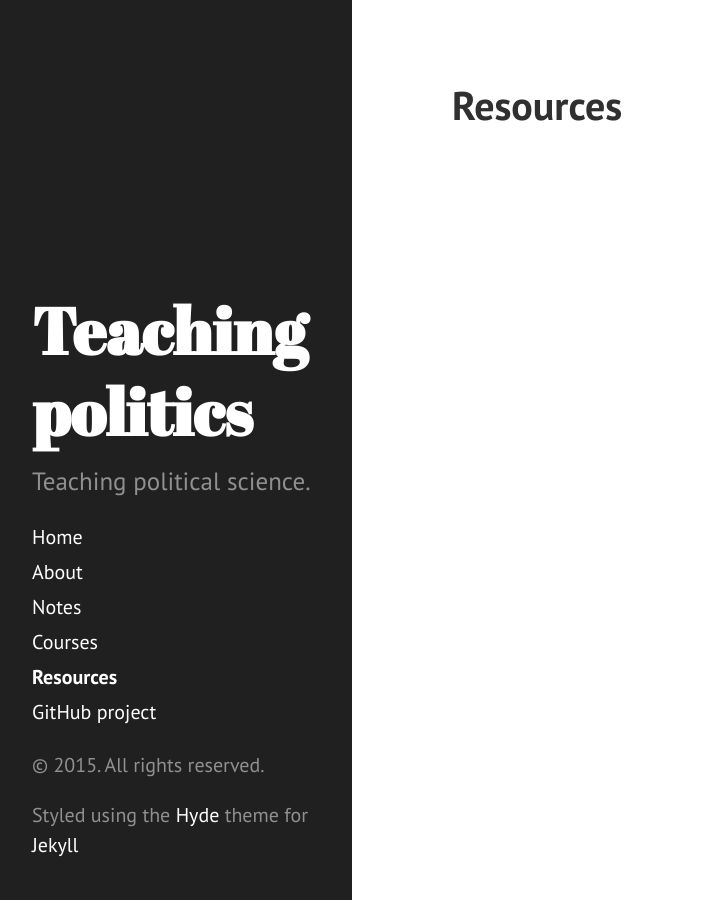
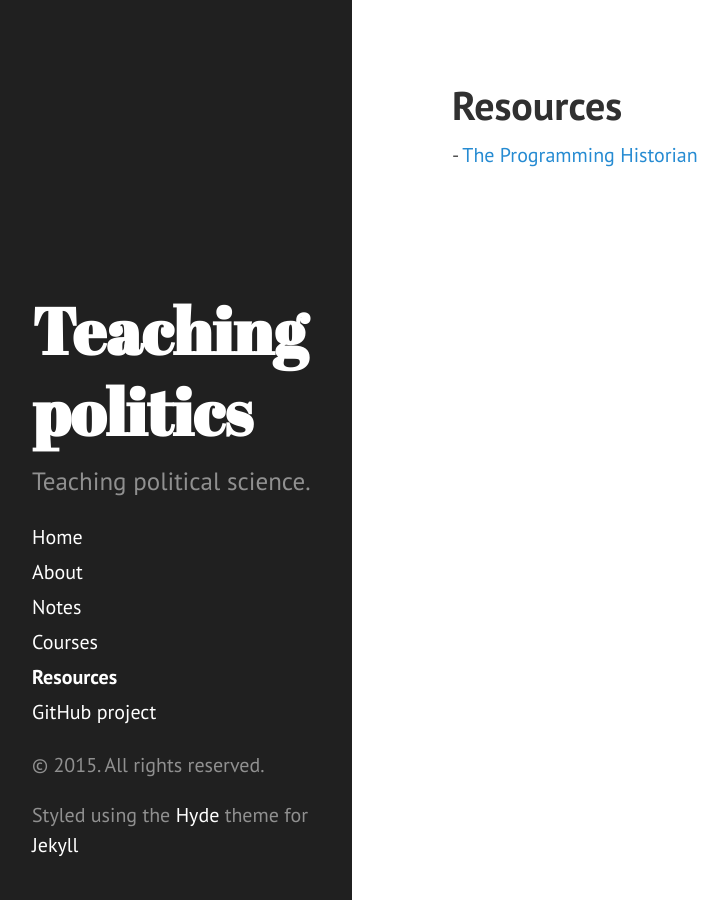
Before and after one commit to teaching-politics/teaching-politics.github.io, a Jekyll site: the page built from resources/index.html, in a window 1280 px wide. Shown: the whole page, without its empty margins (8-736 px from the left). Built offline with Jekyll 4.4.1, drawn with Linux system fonts in a browser that asks for light colours; Markdown is read by kramdown in place of the engine named in the settings.

Commit message:
Update index.html
Added link to Programming Historian.

```diff
--- a/resources/index.html
+++ b/resources/index.html
@@ -2,3 +2,5 @@
 title: Resources
 layout: page
 ---
+
+  - <a href="http://programminghistorian.org/">The Programming Historian</a>
```
